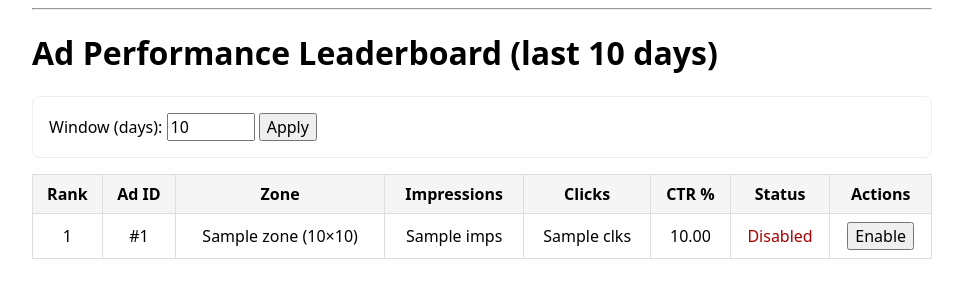
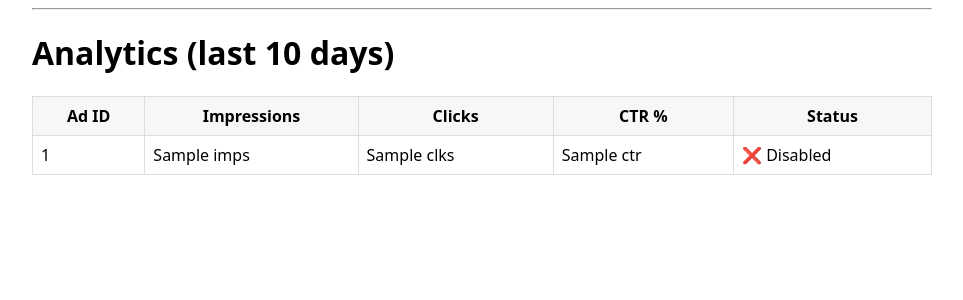
Before and after one commit to npneykov/ad-server, a FastAPI app: template templates/admin/analytics.html in a window 1280 px wide. Shown: the part 62-362 px from the top of the page, without its empty margins (158-1121 px from the left). Run offline with FastAPI, Linux system fonts and the light colour scheme; the template is opened without the code that fills it: most values are stand-ins (such as "Sample title", 1, 10 or a date in 2020).

Commit message:
Refactor ads / analytics pages

```diff
--- a/templates/admin/analytics.html
+++ b/templates/admin/analytics.html
@@ -1,76 +1,31 @@
 {% extends "admin/base.html" %}
 {% block content %}
-<h1>Ad Performance Leaderboard (last {{ days }} days)</h1>
+<h1>Analytics (last {{ days }} days)</h1>
 
-<div class="card">
-    <form method="get">
-        <label>Window (days):
-            <input type="number" name="days" value="{{ days }}" min="1" max="90" />
-        </label>
-        <button type="submit">Apply</button>
-    </form>
-</div>
-
-<table id="leaderboard">
+<table>
     <thead>
         <tr>
-            <th>Rank</th>
             <th>Ad ID</th>
-            <th>Zone</th>
             <th>Impressions</th>
             <th>Clicks</th>
             <th>CTR %</th>
             <th>Status</th>
-            <th>Actions</th>
         </tr>
     </thead>
     <tbody>
-        {% for r in rows %}
+        {% for row in rows %}
         <tr>
-            <td>{{ loop.index }}</td>
-            <td>#{{ r.ad.id }}</td>
-            <td>{{ r.zone.name }} ({{ r.zone.width }}×{{ r.zone.height }})</td>
-            <td>{{ r.imps }}</td>
-            <td>{{ r.clks }}</td>
-            <td>{{ "%.2f"|format(r.ctr) }}</td>
-            <td>
-                {% if r.active %}
-                <span style="color:green">Active</span>
-                {% else %}
-                <span style="color:#a00">Disabled</span>
-                {% endif %}
-            </td>
-            <td>
-                {% if r.active %}
-                <form method="post" action="/admin/ads/{{ r.ad.id }}/disable" style="display:inline">
-                    <button type="submit">Disable</button>
-                </form>
-                {% else %}
-                <form method="post" action="/admin/ads/{{ r.ad.id }}/enable" style="display:inline">
-                    <button type="submit">Enable</button>
-                </form>
-                {% endif %}
-            </td>
+            <td>{{ row.ad.id }}</td>
+            <td>{{ row.imps }}</td>
+            <td>{{ row.clks }}</td>
+            <td>{{ row.ctr }}</td>
+            <td>{% if row.ad.is_active %}✅ Active{% else %}❌ Disabled{% endif %}</td>
+        </tr>
+        {% else %}
+        <tr>
+            <td colspan="5">No ads found for analytics</td>
         </tr>
         {% endfor %}
     </tbody>
 </table>
-
-<style>
-    #leaderboard {
-        width: 100%;
-        border-collapse: collapse;
-    }
-
-    #leaderboard th,
-    #leaderboard td {
-        border: 1px solid #ddd;
-        padding: 8px;
-        text-align: center;
-    }
-
-    #leaderboard th {
-        background: #f5f5f5;
-    }
-</style>
 {% endblock %}
```
Also changed, not shown: templates/admin/ads.html (+16 -38 lines).
